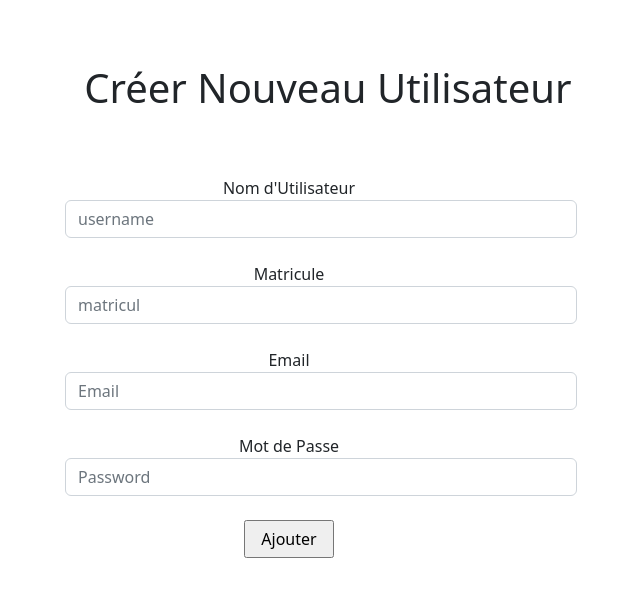
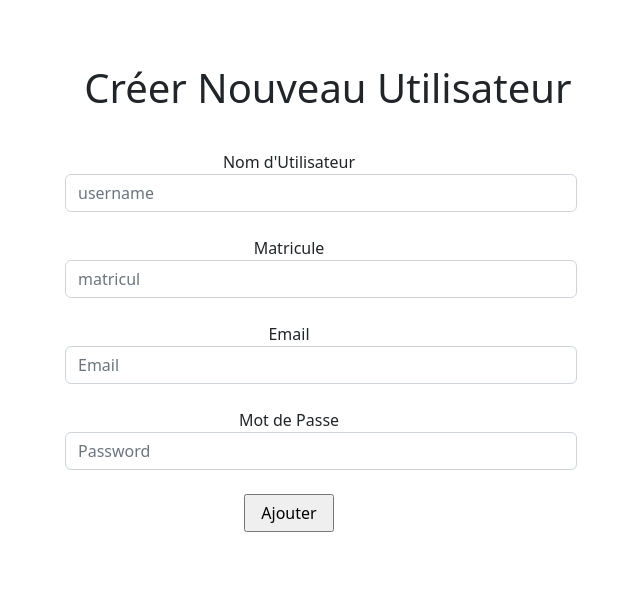
Before and after one commit to wafaehamdaoui/MERN, a React (Create React App) app in the folder frontend/: page /admin/register in a window 1280 px wide. Shown: the top 596 px of the page, without its empty margins (351-991 px from the left). Built offline with nearby package versions, Linux system fonts and the light colour scheme.

Commit message:
Update register.js

```diff
--- a/frontend/src/components/register.js
+++ b/frontend/src/components/register.js
@@ -23,30 +23,37 @@ export default function Register() {
 
 	  // When a post request is sent to the create url, we'll add a new record to the database.
 	  const newUser = { ...form };
-
-	  await fetch("https://uemf-ressources-api-4150.onrender.com/register", {
+	    try{
+	    const res = await fetch("https://uemf-ressources-api-4150.onrender.com/register", {
 		method: "POST",
 		headers: {
 		  "Content-Type": "application/json",
 		},
 		body: JSON.stringify(newUser),
 	  })
-	  .catch(error => {
+	  const data = await res.json();
+      if(data.error){
+         alert(data.error)
+		 navigate("/admin/register");
+      }else{
+       navigate("/admin/user");
+      }
+	}catch(error){
 		window.alert(error);
+		navigate("/admin");
 		return;
-	  });
+	  };
 
 	  setForm({
 	  matricul:"",
 	  username:"",
 	  email: "",
 	  password: "", });
-	  navigate("/admin");
 }
 	return (
 		<div>
 			<h1 style={{marginLeft:"34%",marginTop:"5%"}}>Créer Nouveau Utilisateur </h1>
-			<form onSubmit={onSubmit} style={{display: "flex", flexDirection : "column", alignItems : "center",marginTop:"5%" }}>
+			<form onSubmit={onSubmit} style={{display: "flex", flexDirection : "column", alignItems : "center",marginTop:"3%" }}>
 			<label htmlFor="username" >Nom d'Utilisateur</label>
 				<input
 				    class="form-control"
```
